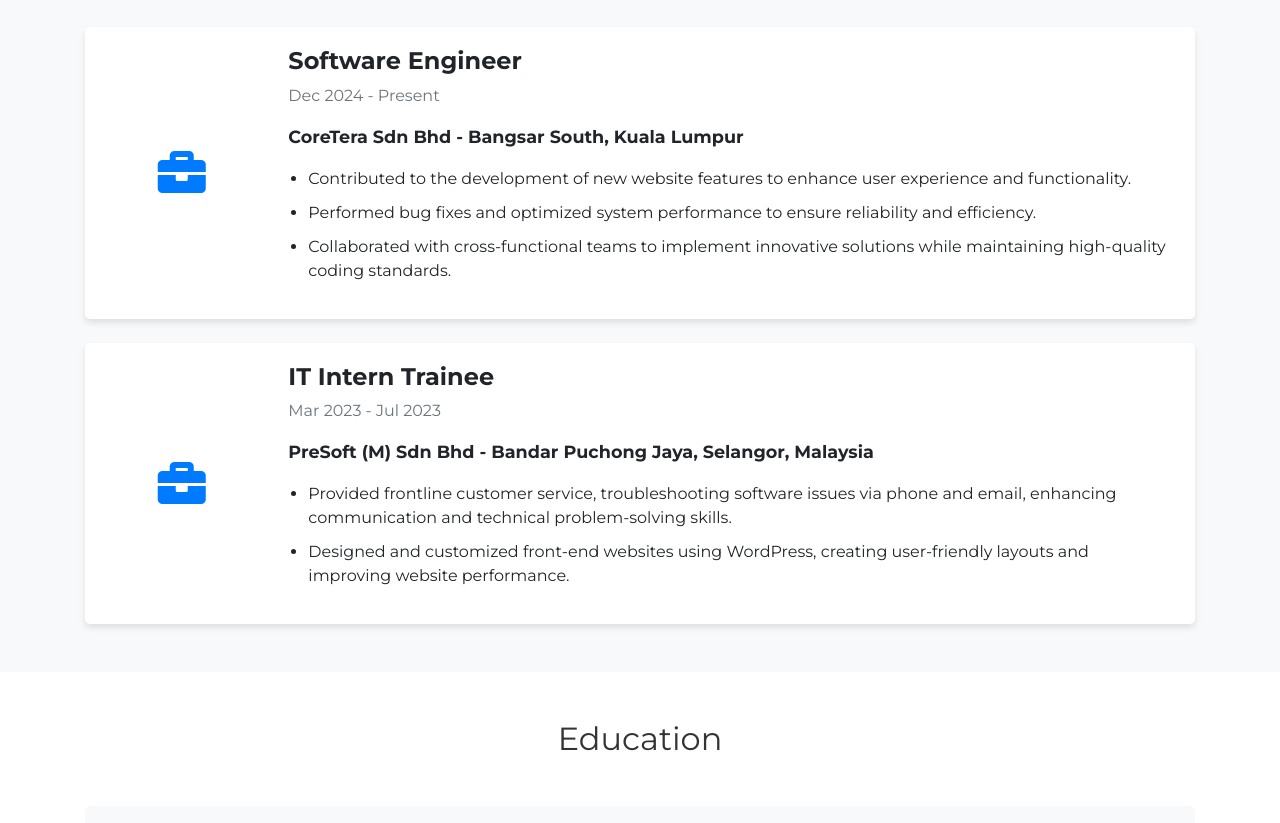
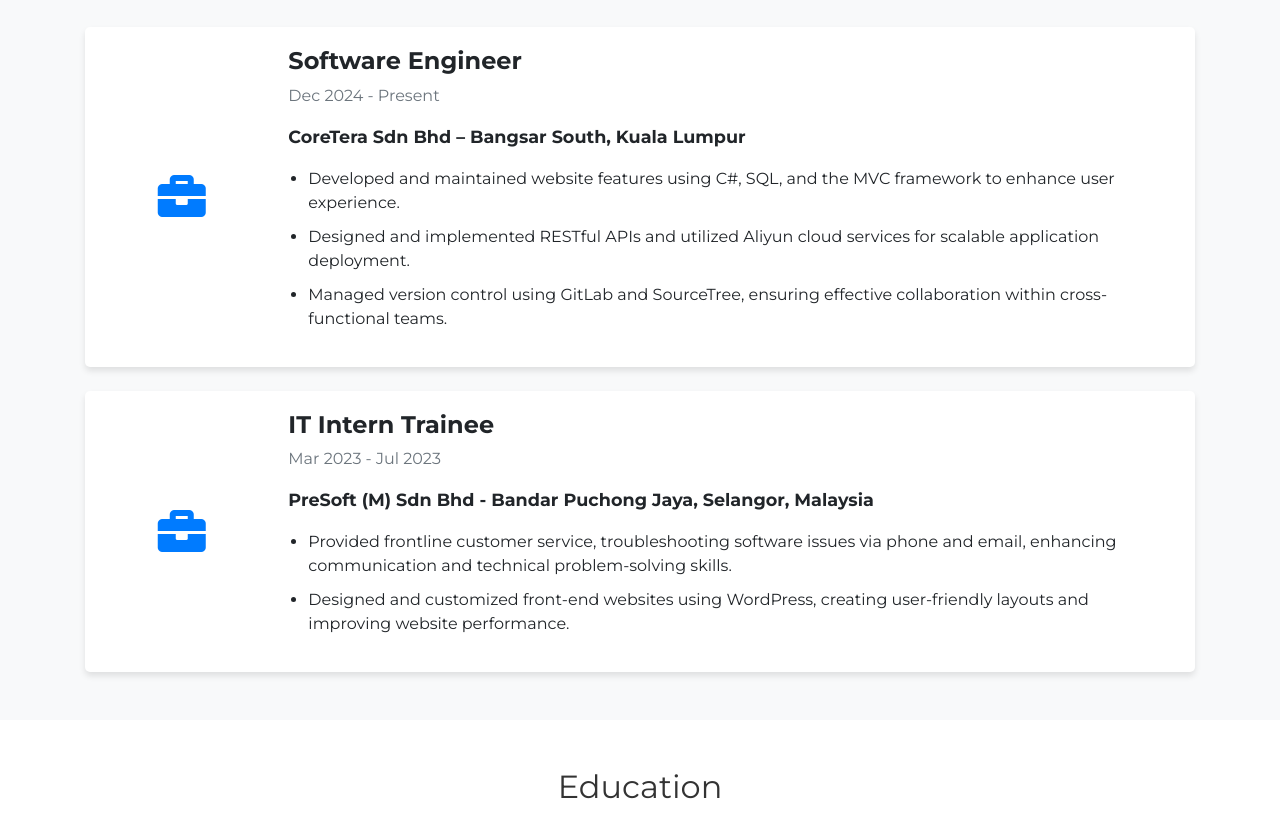
Before and after one commit to bissis0403/My-Second-Portfolio, a plain HTML site: page index.html in a window 1280 px wide. Shown: the part 3180-4003 px from the top of the page. Drawn offline with nearby package versions, Linux system fonts and the light colour scheme.

Commit message:
Update index.html

```diff
--- a/index.html
+++ b/index.html
@@ -330,15 +330,16 @@
             <div class="col-md-10">
               <h4 class="work-title">Software Engineer</h4>
               <p class="work-date">Dec 2024 - Present</p>
-              <p class="work-company">CoreTera Sdn Bhd -  Bangsar South, Kuala Lumpur</p>
+              <p class="work-company">CoreTera Sdn Bhd – Bangsar South, Kuala Lumpur </p>
               <ul>
-                <li>Contributed to the development of new website features to enhance user experience and functionality.</li>
-                <li>Performed bug fixes and optimized system performance to ensure reliability and efficiency.</li>
-                <li>Collaborated with cross-functional teams to implement innovative solutions while maintaining high-quality coding standards.</li>
+                <li>Developed and maintained website features using C#, SQL, and the MVC framework to enhance user experience.</li>
+                <li>Designed and implemented RESTful APIs and utilized Aliyun cloud services for scalable application deployment.</li>
+                <li>Managed version control using GitLab and SourceTree, ensuring effective collaboration within cross-functional teams.</li>
               </ul>
             </div>
           </div>
         </div>
+
 
         <!-- Previous Job -->
         <div class="work-item">
```
